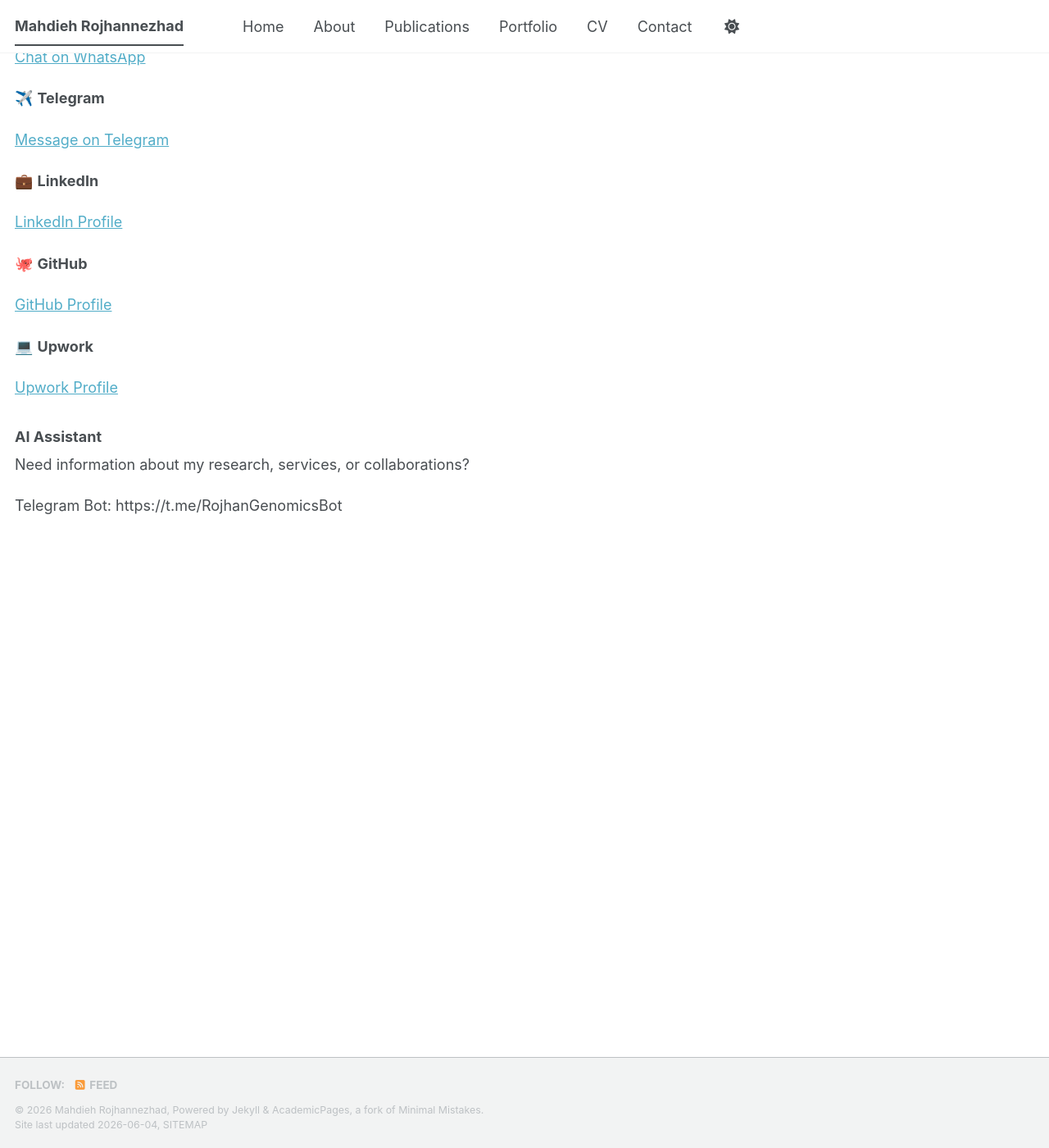
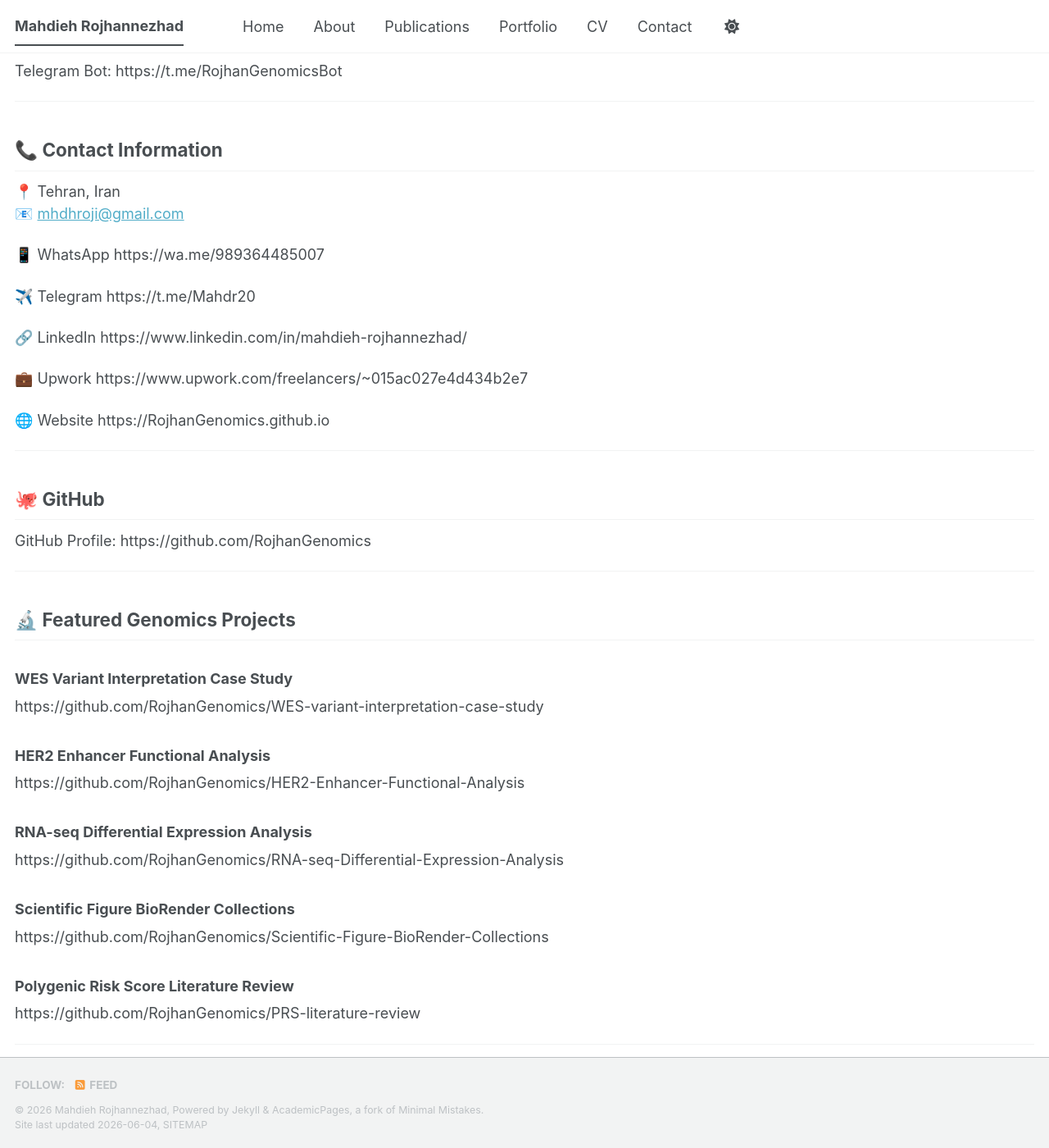
Before and after one commit to RojhanGenomics/RojhanGenomics.github.io, a Jekyll site: the page built from index.md, in a window 1280 px wide and 1400 px high, scrolled down 2139 px. Shown: the whole window at 82% size. Built offline with Jekyll 4.4.1, drawn with Linux system fonts in a browser that asks for light colours; a script bundle is joined from its source files by our own code; library files that are not in the unit come from our copies; some of the changed text lies outside the part shown.

Commit message:
Update index.md

```diff
--- a/index.md
+++ b/index.md
@@ -65,35 +65,108 @@ feature_row:
 
 [View all publications →](/publications/)
 
-## Connect With Me
+
+
+# 🧬 Mahdieh Rojhannezhad, PhD
+
+Geneticist | Genomics Researcher | Bioinformatics Consultant
+
+Welcome to my research and professional hub.
+
+---
+
+## 🤖 AI Assistant
+
+Telegram Bot:
+https://t.me/RojhanGenomicsBot
+
+---
+
+## 📞 Contact Information
 
 📍 Tehran, Iran
 📧 [mhdhroji@gmail.com](mailto:mhdhroji@gmail.com)
+
+📱 WhatsApp
+https://wa.me/989364485007
+
+✈️ Telegram
+https://t.me/Mahdr20
+
+🔗 LinkedIn
+https://www.linkedin.com/in/mahdieh-rojhannezhad/
+
+💼 Upwork
+https://www.upwork.com/freelancers/~015ac027e4d434b2e7
+
+🌐 Website
+https://RojhanGenomics.github.io
+
 ---
 
-📱 **WhatsApp**
+## 🐙 GitHub
 
-[Chat on WhatsApp](https://wa.me/989364485007)
+GitHub Profile:
+https://github.com/RojhanGenomics
 
-✈️ **Telegram**
+---
 
-[Message on Telegram](https://t.me/Mahdr20)
+## 🔬 Featured Genomics Projects
 
-💼 **LinkedIn**
+### WES Variant Interpretation Case Study
 
-[LinkedIn Profile](https://www.linkedin.com/in/mahdieh-rojhannezhad/)
+https://github.com/RojhanGenomics/WES-variant-interpretation-case-study
 
-🐙 **GitHub**
+### HER2 Enhancer Functional Analysis
 
-[GitHub Profile](https://github.com/RojhanGenomics)
+https://github.com/RojhanGenomics/HER2-Enhancer-Functional-Analysis
 
-💻 **Upwork**
+### RNA-seq Differential Expression Analysis
 
-[Upwork Profile](https://www.upwork.com/freelancers/~015ac027e4d434b2e7)
+https://github.com/RojhanGenomics/RNA-seq-Differential-Expression-Analysis
 
-### AI Assistant
+### Scientific Figure BioRender Collections
 
-Need information about my research, services, or collaborations?
+https://github.com/RojhanGenomics/Scientific-Figure-BioRender-Collections
 
-Telegram Bot:
-https://t.me/RojhanGenomicsBot
+### Polygenic Risk Score Literature Review
+
+https://github.com/RojhanGenomics/PRS-literature-review
+
+---
+
+## 🤝 Collaboration
+
+Available for:
+
+• Genomics Research Projects
+
+• Bioinformatics Analysis
+
+• Scientific Writing
+
+• Literature Review
+
+• Academic Collaboration
+
+• Freelance Consulting
+
+Please contact me via WhatsApp, Telegram, LinkedIn, or Upwork.
+
+---
+
+## 📱 Scan & Connect
+
+Scan the QR Code linked to this website to access:
+
+• AI Assistant Bot
+
+• Contact Information
+
+• Research Portfolio
+
+• GitHub Projects
+
+• LinkedIn Profile
+
+• Upwork Profile
```
